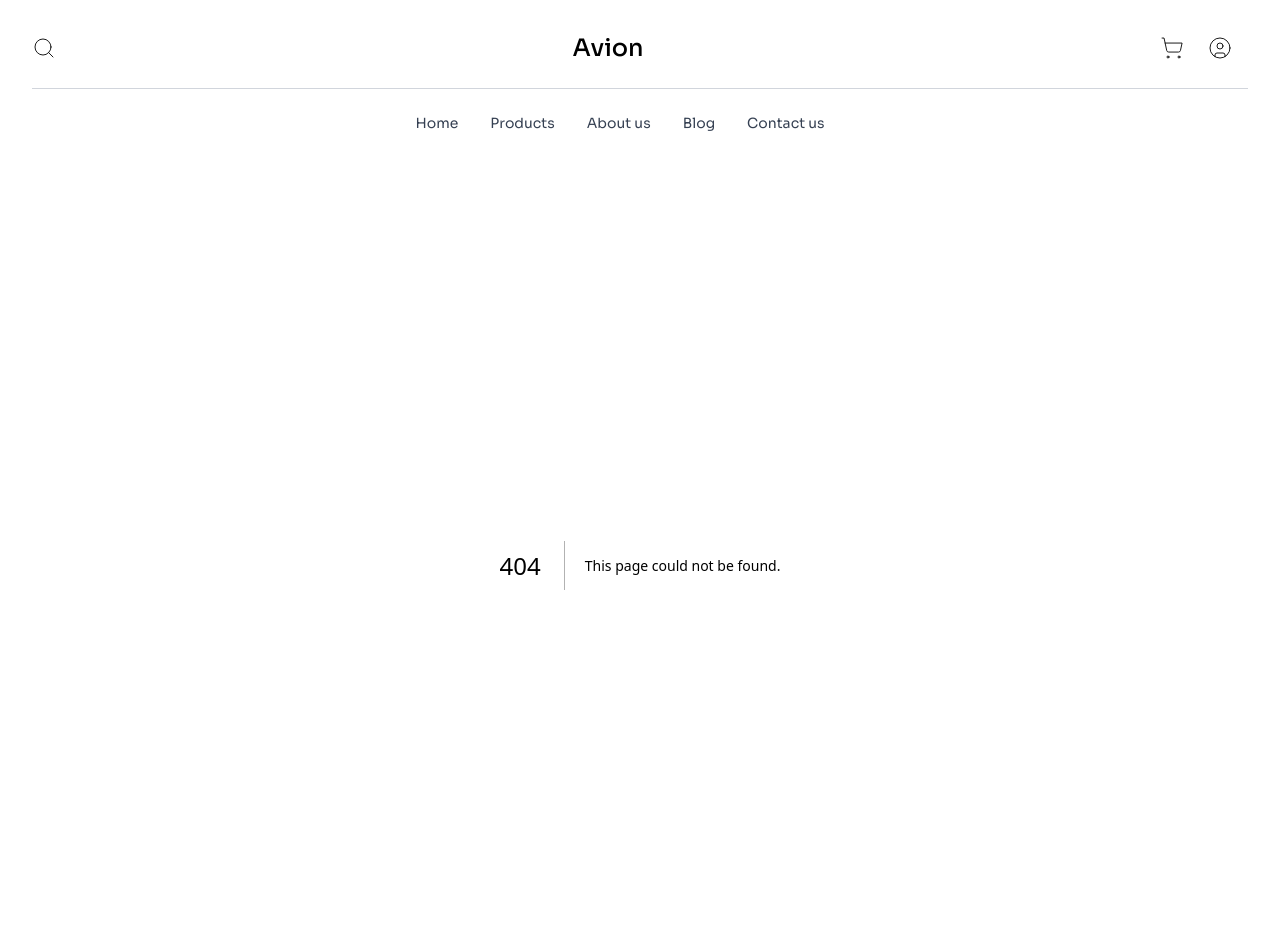
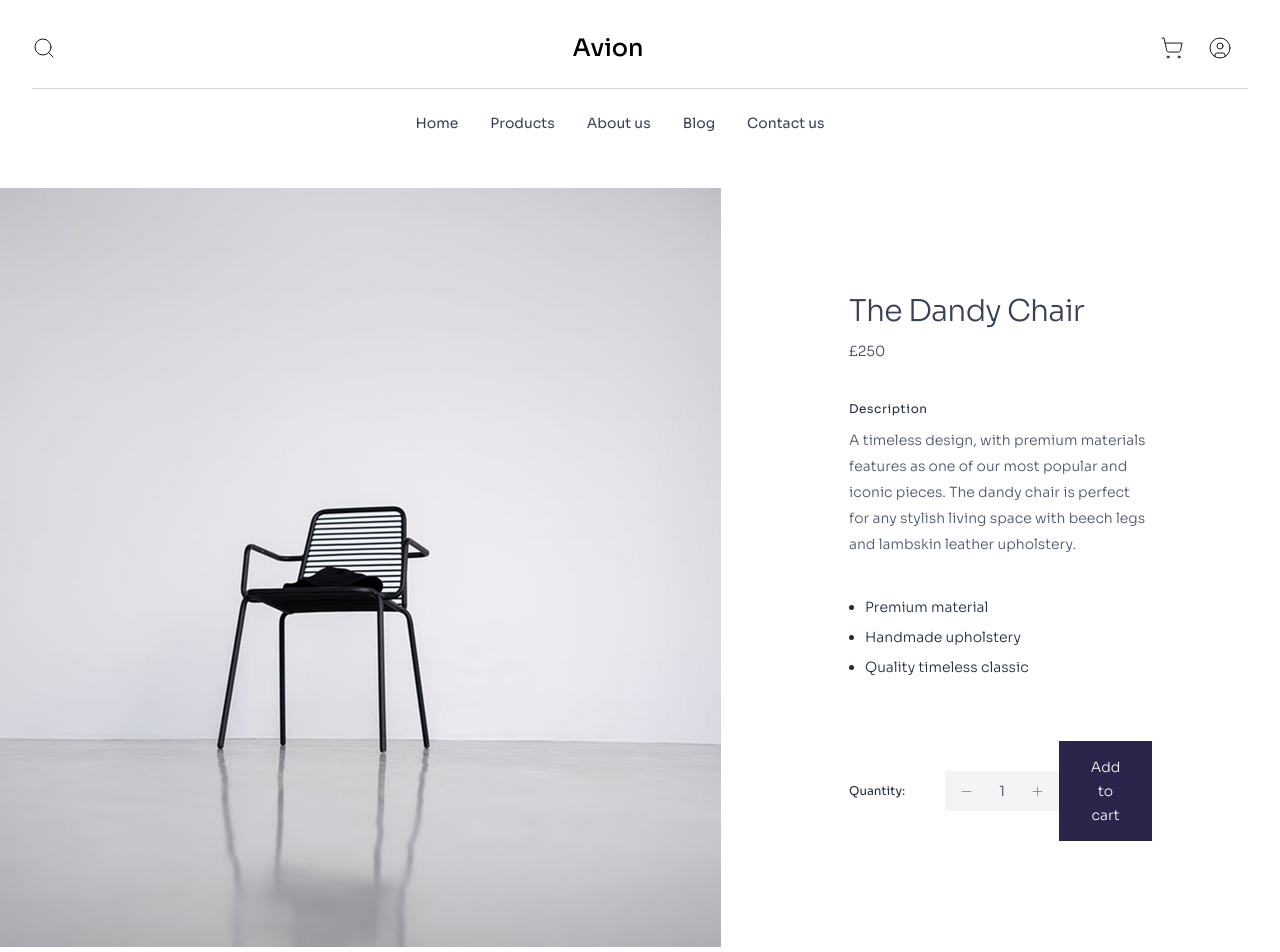
Before and after one commit to abdrzqsalihu/avion, a Next.js app: page /product/1 in a window 1280 px wide. Before the commit this address had no page. Shown: the top 952 px of the page. Built offline with nearby package versions, Linux system fonts and the light colour scheme.

Commit message:
feat(product): add product detail page and update product listings

```diff
--- a/app/components/ProductListings.tsx
+++ b/app/components/ProductListings.tsx
@@ -61,7 +61,10 @@ function ProductListings({ limit }: { limit?: number }) {
       <div className="grid grid-cols-2 gap-5 lg:grid-cols-4 lg:gap-6">
         {displayedProducts.map((product) => (
           <div key={product.id}>
-            <Link href="#" className="group block overflow-hidden mb-10">
+            <Link
+              href={`/product/${product.id}`}
+              className="group block overflow-hidden mb-10"
+            >
               <div className="relative h-[210px] sm:h-[420px]">
                 <Image
                   src={product.image}
--- /dev/null
+++ b/app/product/[id]/page.tsx
@@ -0,0 +1,81 @@
+import { Minus, Plus } from "lucide-react";
+import Image from "next/image";
+import React from "react";
+
+const page = () => {
+  return (
+    <div>
+      <div className="flex flex-col md:flex-row items-center">
+        <Image
+          src="/products/chair.png"
+          width={750}
+          height={500}
+          alt="product"
+        />
+
+        <div className="p-6 md:p-32 max-w-5xl">
+          <h2 className="text-xl md:text-3xl font-light text-gray-700 tracking-tight">
+            The Dandy Chair
+          </h2>
+          <p className="mt-2 md:mt-3 font-extralight text-gray-700 text-sm md:ext-lg">
+            £250
+          </p>
+          <p className="mt-8 md:mt-10 text-gray-800 text-xs tracking-wider">
+            Description
+          </p>
+          <p className="mt-2.5 text-gray-600 text-xs md:text-sm leading-6.5 font-extralight">
+            A timeless design, with premium materials features as one of our
+            most popular and iconic pieces. The dandy chair is perfect for any
+            stylish living space with beech legs and lambskin leather
+            upholstery.
+          </p>
+
+          <ul className="mt-10 list-disc ml-4 text-xs md:text-sm space-y-2.5 text-gray-800 font-light">
+            <li>Premium material</li>
+            <li>Handmade upholstery</li>
+            <li>Quality timeless classic</li>
+          </ul>
+
+          <div className="mt-14 md:mt-16 flex flex-col md:flex-row md:items-center justify-between">
+            <div className="flex flex-col md:flex-row md:items-center gap-6 md:gap-10">
+              <p className="text-gray-800 text-xs">Quantity:</p>
+              <div className="flex items-center justify-between bg-gray-100 px-3.5">
+                <button
+                  type="button"
+                  className="text-gray-600 transition hover:opacity-75 cursor-pointer"
+                >
+                  <Minus strokeWidth={0.9} size={15} />
+                </button>
+
+                <input
+                  type="number"
+                  id="Quantity"
+                  value="1"
+                  className="h-10 w-14 border-none focus:border-none text-center text-gray-700 font-extralight sm:text-sm [&::-webkit-inner-spin-button]:appearance-none"
+                />
+
+                <button
+                  type="button"
+                  className="text-gray-600 transition hover:opacity-75 cursor-pointer"
+                >
+                  <Plus strokeWidth={0.9} size={15} />
+                </button>
+              </div>
+            </div>
+
+            <button
+              type="submit"
+              className="bg-[#2A254B] p-3.5 px-7 text-white w-full sm:w-auto mt-5 sm:mt-0 cursor-pointer"
+            >
+              <span className="text-xs md:text-sm font-extralight">
+                Add to cart
+              </span>
+            </button>
+          </div>
+        </div>
+      </div>
+    </div>
+  );
+};
+
+export default page;
```
Also changed, not shown: public/products/chair.png (added).
